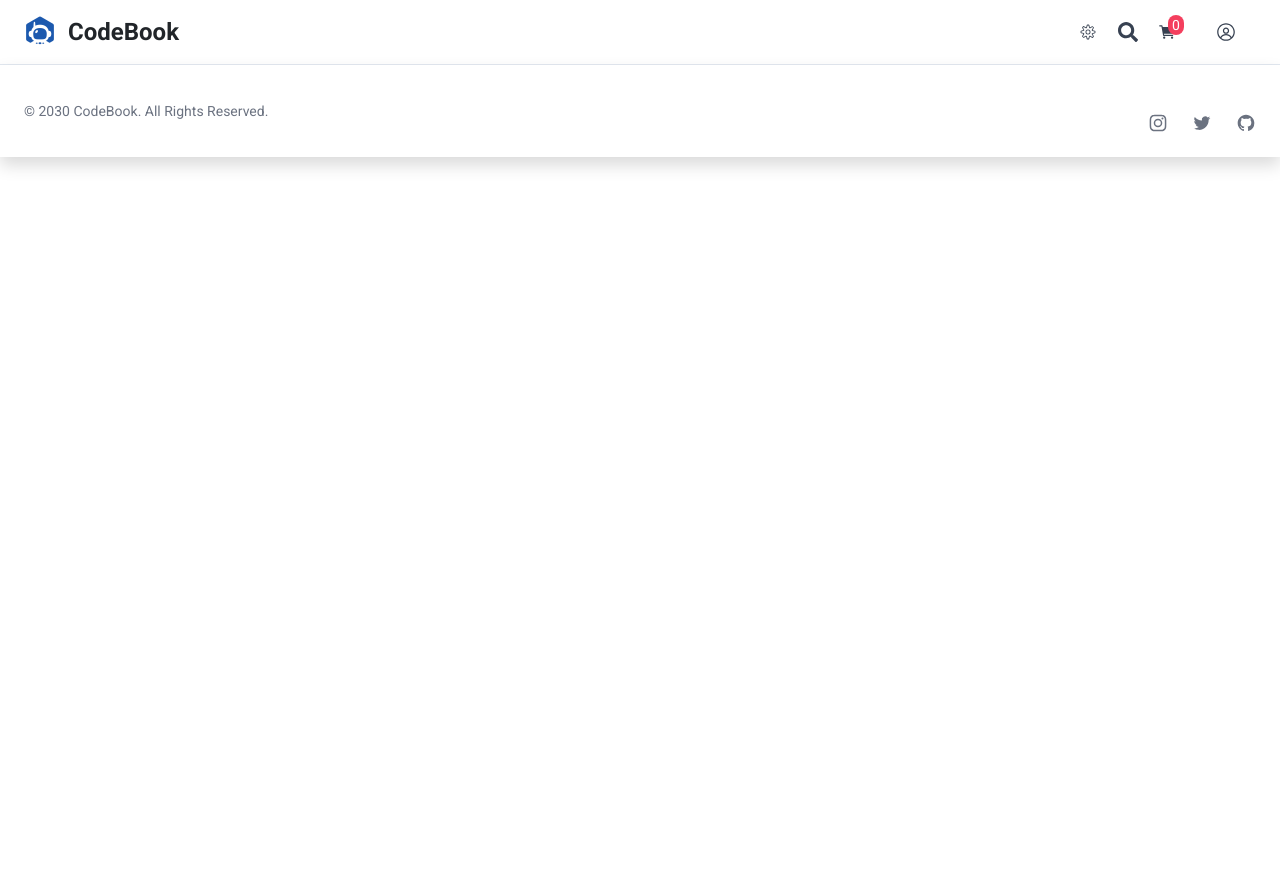
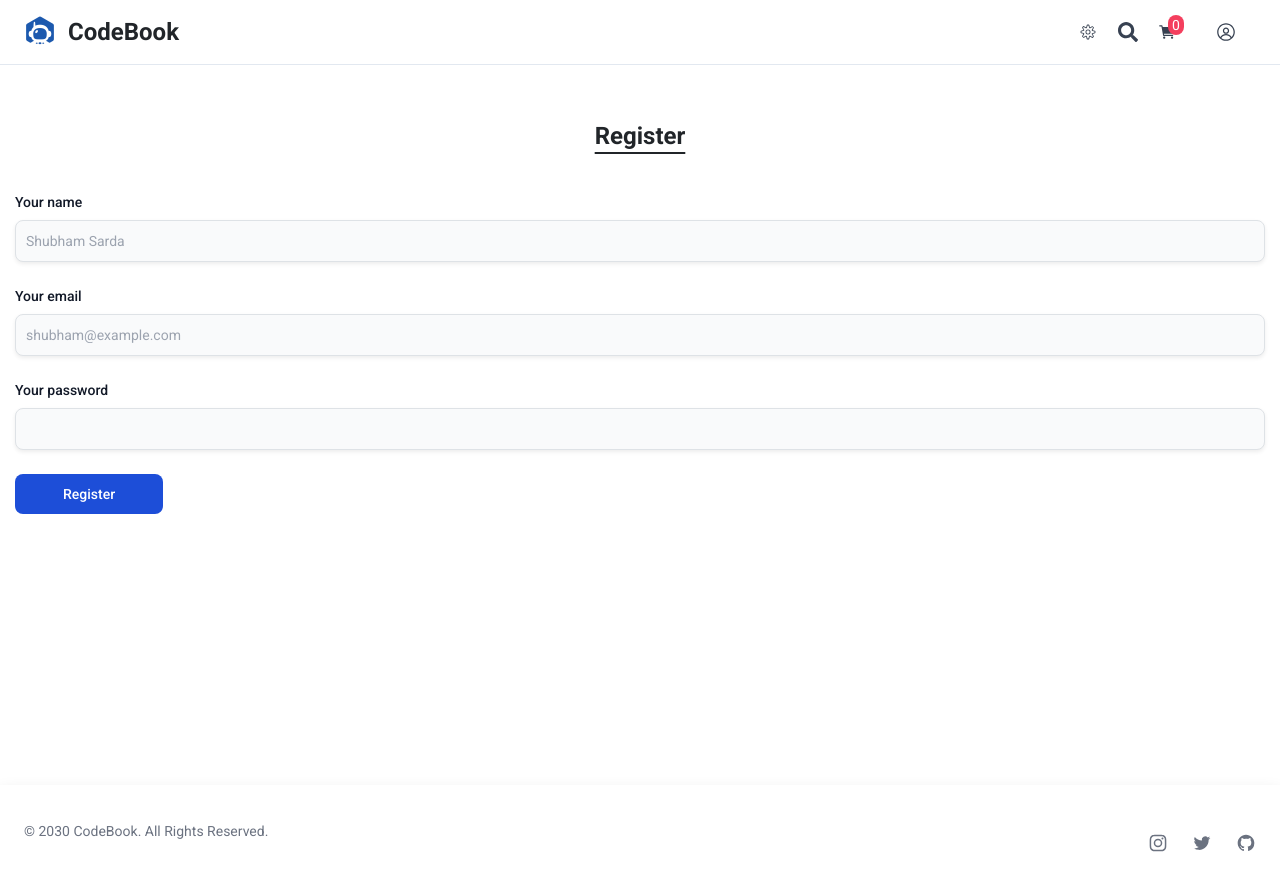
Before and after one commit to hishamrehab/Full-Ecommerce-React-js, a React (Vite) app: page /register in a window 1280 px wide. Before the commit the page ends 800 px from the top, so only its background shows below. Built offline with nearby package versions, Linux system fonts and the light colour scheme.

Commit message:
Register page

```diff
--- a/src/pages/Login.jsx
+++ b/src/pages/Login.jsx
@@ -0,0 +1,22 @@
+import React from 'react'
+
+export const Login = () => {
+    return (<main>
+        <section>
+            <p className="text-2xl text-center font-semibold dark:text-slate-100 my-10 underline underline-offset-8">Login</p>
+        </section>
+        <form onSubmit={handleLogin}>
+            <div className="mb-6">
+                <label htmlFor="email" className="block mb-2 text-sm font-medium text-gray-900 dark:text-gray-300">Your email</label>
+                <input ref={email} type="email" id="email" className="bg-gray-50 border border-gray-300 text-gray-900 text-sm rounded-lg focus:ring-blue-500 focus:border-blue-500 block w-full p-2.5 dark:bg-gray-700 dark:border-gray-600 dark:placeholder-gray-400 dark:text-white dark:focus:ring-blue-500 dark:focus:border-blue-500" placeholder="shubham@example.com" required autoComplete="off" />
+            </div>
+            <div className="mb-6">
+                <label htmlFor="password" className="block mb-2 text-sm font-medium text-gray-900 dark:text-gray-300">Your password</label>
+                <input ref={password} type="password" id="password" className="bg-gray-50 border border-gray-300 text-gray-900 text-sm rounded-lg focus:ring-blue-500 focus:border-blue-500 block w-full p-2.5 dark:bg-gray-700 dark:border-gray-600 dark:placeholder-gray-400 dark:text-white dark:focus:ring-blue-500 dark:focus:border-blue-500" required />
+            </div>
+            <button type="submit" className="text-white bg-blue-700 hover:bg-blue-800 focus:ring-4 focus:outline-none focus:ring-blue-300 font-medium rounded-lg text-sm w-full sm:w-auto px-5 py-2.5 text-center dark:bg-blue-600 dark:hover:bg-blue-700 dark:focus:ring-blue-800">Log In</button>
+        </form>
+        <button onClick={handleLoginGuest} className="mt-3 cursor-pointer text-white bg-blue-700 hover:bg-blue-800 focus:ring-4 focus:outline-none focus:ring-blue-300 font-medium rounded-lg text-sm w-full sm:w-auto px-5 py-3 text-center dark:bg-blue-600 dark:hover:bg-blue-700 dark:focus:ring-blue-800">Login As Guest</button>
+    </main>
+    )
+}
--- a/src/pages/Register.jsx
+++ b/src/pages/Register.jsx
@@ -0,0 +1,43 @@
+
+
+export const Register = () => {
+    async function handleRegister(event) {
+        event.preventDefault();
+        const authDetail = {
+            name: event.target.name.value,
+            email: event.target.email.value,
+            password: event.target.password.value
+        }
+        const requestOptions = {
+            method: "POST",
+            headers: { "content-Type": "application/json" },
+            body: JSON.stringify(authDetail)
+        }
+        const response = await fetch("http://localhost:8000/register", requestOptions)
+        const data = await response.json()
+        console.log(data)
+    }
+
+    return (
+        <main>
+            <section>
+                <p className="text-2xl text-center font-semibold dark:text-slate-100 my-10 underline underline-offset-8">Register</p>
+            </section>
+            <form onSubmit={handleRegister}>
+                <div className="mb-6">
+                    <label htmlFor="name" className="block mb-2 text-sm font-medium text-gray-900 dark:text-gray-300">Your name</label>
+                    <input type="name" id="name" className="shadow-sm bg-gray-50 border border-gray-300 text-gray-900 text-sm rounded-lg focus:ring-blue-500 focus:border-blue-500 block w-full p-2.5 dark:bg-gray-700 dark:border-gray-600 dark:placeholder-gray-400 dark:text-white dark:focus:ring-blue-500 dark:focus:border-blue-500 dark:shadow-sm-light" placeholder="Shubham Sarda" required autoComplete="off" />
+                </div>
+                <div className="mb-6">
+                    <label htmlFor="email" className="block mb-2 text-sm font-medium text-gray-900 dark:text-gray-300">Your email</label>
+                    <input type="email" id="email" className="shadow-sm bg-gray-50 border border-gray-300 text-gray-900 text-sm rounded-lg focus:ring-blue-500 focus:border-blue-500 block w-full p-2.5 dark:bg-gray-700 dark:border-gray-600 dark:placeholder-gray-400 dark:text-white dark:focus:ring-blue-500 dark:focus:border-blue-500 dark:shadow-sm-light" placeholder="shubham@example.com" required autoComplete="off" />
+                </div>
+                <div className="mb-6">
+                    <label htmlFor="password" className="block mb-2 text-sm font-medium text-gray-900 dark:text-gray-300">Your password</label>
+                    <input type="password" id="password" className="shadow-sm bg-gray-50 border border-gray-300 text-gray-900 text-sm rounded-lg focus:ring-blue-500 focus:border-blue-500 block w-full p-2.5 dark:bg-gray-700 dark:border-gray-600 dark:placeholder-gray-400 dark:text-white dark:focus:ring-blue-500 dark:focus:border-blue-500 dark:shadow-sm-light" required minLength="7" />
+                </div>
+                <button type="submit" className="text-white bg-blue-700 hover:bg-blue-800 focus:ring-4 focus:outline-none focus:ring-blue-300 font-medium rounded-lg text-sm px-5 py-2.5 text-center dark:bg-blue-600 dark:hover:bg-blue-700 dark:focus:ring-blue-800">Register</button>
+            </form>
+        </main>
+    )
+}
--- a/src/pages/index.jsx
+++ b/src/pages/index.jsx
@@ -1,3 +1,5 @@
 export { HomePage } from "./Home/HomePage"
 export { ProductsList } from "./Products/ProductsList"
 export { ProductDetail } from "./ProductDetail"
+export { Login } from "./Login"
+export { Register } from "./Register"
--- a/src/routes/AllRoutes.jsx
+++ b/src/routes/AllRoutes.jsx
@@ -1,5 +1,5 @@
 import { Routes, Route } from "react-router-dom"
-import { HomePage, ProductDetail, ProductsList } from "../pages"
+import { HomePage, Login, ProductDetail, ProductsList, Register } from "../pages"
 
 export const AllRoutes = () => {
     return (
@@ -7,7 +7,8 @@
             <Routes>
                 <Route path="/" element={<HomePage />} />
                 <Route path="/products" element={<ProductsList />} />
-                <Route path="/products/:id" element={<ProductDetail />} />
+                <Route path="login" element={<Login />} />
+                <Route path="register" element={<Register />} />
             </Routes>
         </>
     )
```
